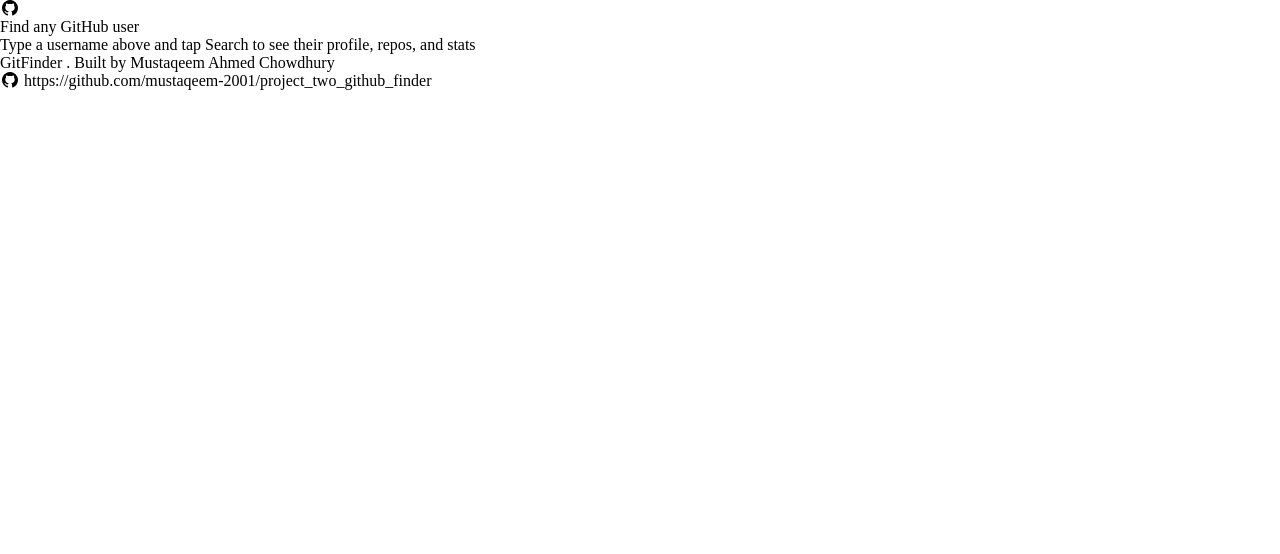
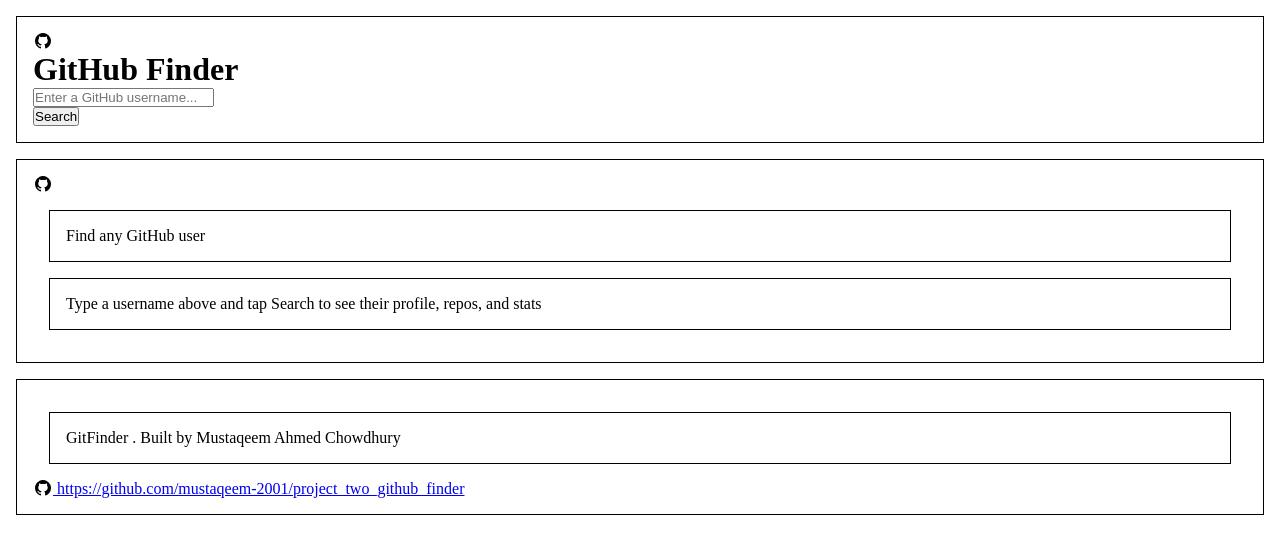
Before and after one commit to mustaqeem-2001/project_two_github_finder, a React (Vite) app in the folder project_two_github_finder/: page / in a window 1280 px wide. Shown: the top 554 px of the page. Built offline with nearby package versions, Linux system fonts and the light colour scheme.

Commit message:
design/homepage

```diff
--- a/project_two_github_finder/src/App.jsx
+++ b/project_two_github_finder/src/App.jsx
@@ -2,31 +2,90 @@
 
 export default function App() {
 
-    const [searchingUser, setSearchingUser] = useState(false);
-    const [userFound, setUserFound ] = useState(false)
+    const [hasSearched, setHasSearched] = useState(false);
+    const [username, setUserName] = useState("");
+    const [user, setUser] = useState(null);
+    const [loading, setLoading] = useState(false);
+
+// API: // From: https://api.github.com/users/mustaqeem-2001
+
+    function handleSubmit(e) {
+        setHasSearched(true);
+        e.preventDefault();
+        console.log(e);
+        console.log(username.toLowerCase())
+        setUserFound(true);
+        fetch(`https://api.github.com/users/${username}`) // GitHub API is case-insensitive
+            .then(response => {
+                if (!response.ok) {
+                    setUserFound(false);
+                }
+                return response.json()
+            })
+
+            .then(data => {
+                setUser(data)
+            })
+            .catch(() => {
+                setUser(null);
+            })
+            .finally(() => {
+                setLoading(false);
+            });
+    }
     return (
         <>
             <header>
+                <i className="fa-brands fa-github"></i>
+                <h1>GitHub Finder</h1>
+
+                <form>
+                    <div>
+                        <input value={username}
+                            onChange={(e) => setUserName(prev => e.target.value)}
+                            type="text"
+                            className="user-input"
+                            placeholder="Enter a GitHub username..." />
+                    </div>
+                    <button onClick={handleSubmit}>Search</button>
+                </form>
+
 
             </header>
 
 
-            {!searchingUser ? (
+            {!hasSearched ? (
                 <main>
                     <i className="fa-brands fa-github"></i>
                     <p>Find any GitHub user</p>
                     <p>Type a username above and tap Search to see their profile, repos, and stats</p>
                 </main>
             )
-                    : userFound
-                        ? ( <p>User found</p> )
-                            : ( <p>User not found</p> )
+                    : loading ? (
+                        <main>
+                            <strong>Fetching profile...</strong>
+                            <p>Talking to the GitHub API, hand tight</p>
+                        </main>
+                    )
+                    : user
+                        ? (
+                            <main>
+                                <h1>{user.login}</h1>
+                            </main>
+                        )
+                            : (
+                                <main>
+                                    <i class="fa-solid fa-circle-exclamation"></i>
+                                    <strong>User not found</strong>
+                                    <p>No GitHub account exists for "{username}". Check the spelling and try again</p>
+                                </main>
+                            )
             }
 
             <footer>
                 <p>GitFinder . Built by Mustaqeem Ahmed Chowdhury</p>
                 <i className="fa-brands fa-github"></i>
-                <a className="github-repo-link"> https://github.com/mustaqeem-2001/project_two_github_finder</a>
+                <a href="https://github.com/mustaqeem-2001/project_two_github_finder" className="github-repo-link"> https://github.com/mustaqeem-2001/project_two_github_finder</a>
             </footer>
         </>
     )
--- a/project_two_github_finder/src/index.css
+++ b/project_two_github_finder/src/index.css
@@ -6,6 +6,11 @@
 h1, h2, h3, p, input {
     margin: 0;
     padding: 0;
+}
+main, header, footer, p {
+    border: 1px solid black;
+    margin: 1rem;
+    padding: 1rem;
 }
 
 header {
--- a/project_two_github_finder/src/main.jsx
+++ b/project_two_github_finder/src/main.jsx
@@ -1,4 +1,3 @@
-// API: // From: https://api.github.com/users/mustaqeem-2001
 import { createRoot } from "react-dom/client";
 import App from "./App.jsx";
 import "@fortawesome/fontawesome-free/css/all.min.css";
```
Also changed, not shown: 2 other files (tests, documents, lock files or other folders).
